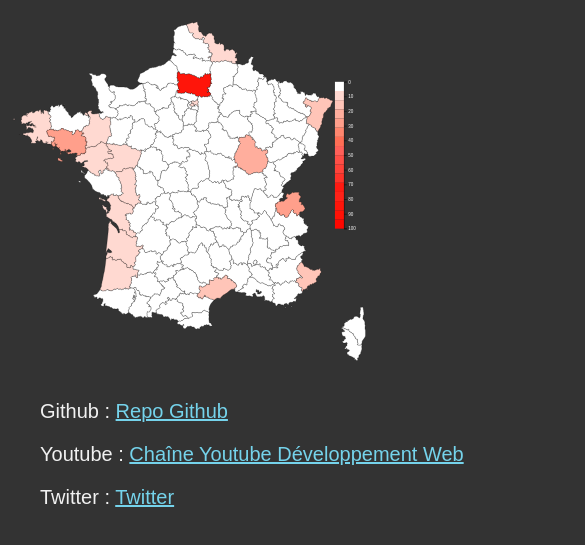
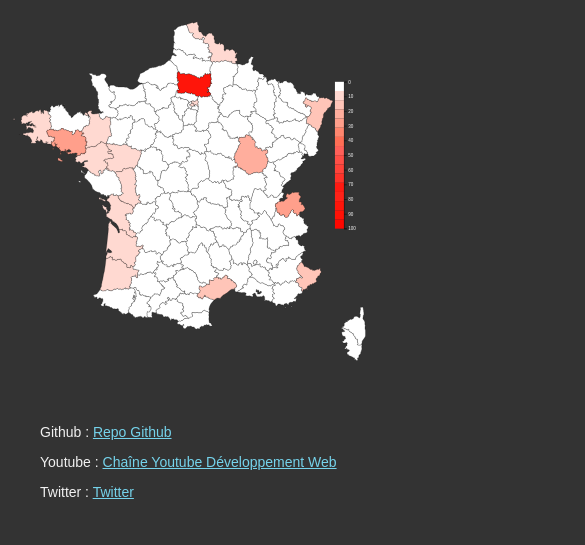
Before and after one commit to Ziratsu/CoronavirusGraph, a website: page index.html in a window 390 px wide. Shown: the part 625-1170 px from the top of the page, 585 px wide, since content can reach past the window. Drawn offline with nearby package versions, Linux system fonts and the light colour scheme.

Commit message:
Update style.css

```diff
--- a/style.css
+++ b/style.css
@@ -125,6 +125,25 @@ ul p {
 ul p a {
     color: #75d3eb;
 }
+
+@media screen and (max-width:700px) {
+    ul {
+        width: 100%;
+        margin: 0 auto;
+        padding-top: 30px;
+    }
+    ul li {
+        list-style-type: none;
+    }
+    ul p {
+        color: #f1f1f1;
+        font-size: 14px;
+    }
+    ul p a {
+        color: #75d3eb;
+    }
+}
+
 @media screen and (max-width:1000px) {
     /* On remet width et height inital pour rendre responsive avec viewbox */
     #graphique svg {
```
